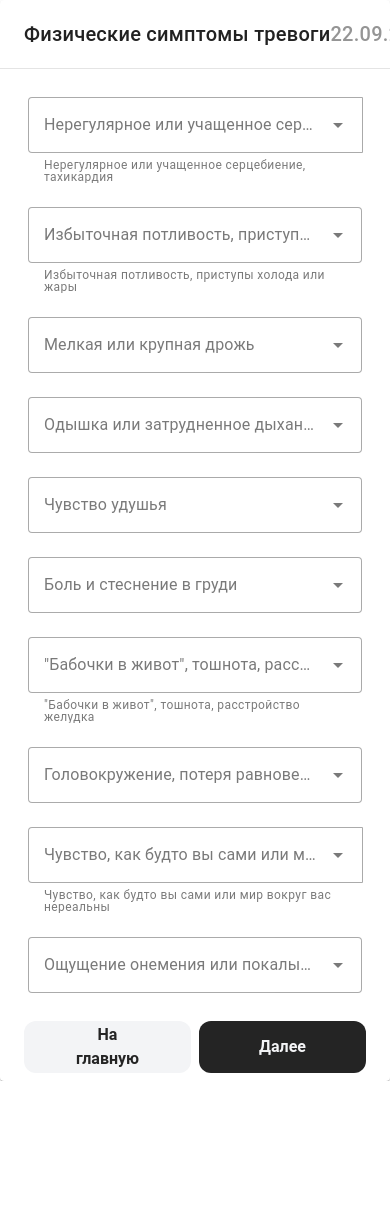
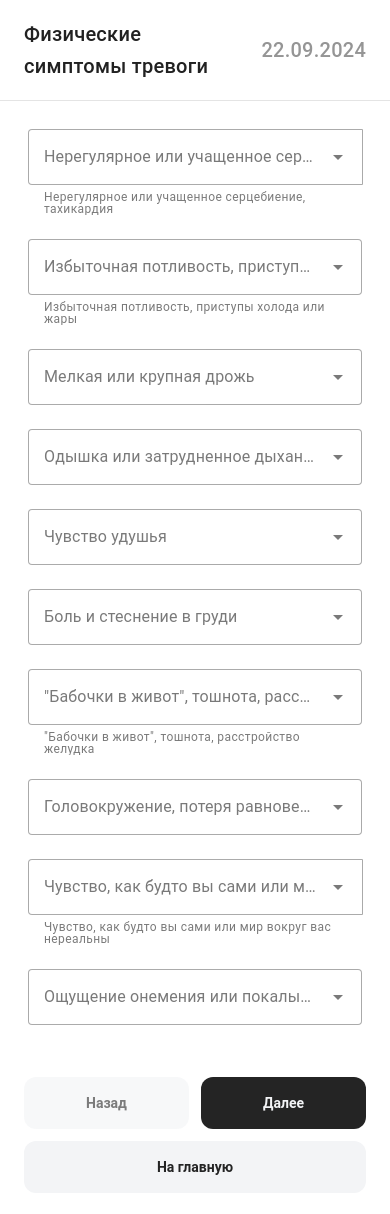
Before and after one commit to viirtualp1/LifeState, a Nuxt app: page /test in a window 390 px wide. Shown: the top 1214 px of the page. Before the commit the page ends 1081 px from the top, so only its background shows below. Built offline with nearby package versions, Linux system fonts and the light colour scheme.

Commit message:
styles fixes (+mobile)

```diff
--- a/assets/scss/_variables.scss
+++ b/assets/scss/_variables.scss
@@ -3,6 +3,7 @@ $color-dark: #242424;
 $color-white: #fff;
 $color-gray: #495057;
 $color-secondary: #f3f4f6;
+$color-success: #299f29;
 
 // breakpoints
 $media-xs: 360px;
@@ -11,3 +12,6 @@ $media-md: 992px;
 $media-lg: 1200px;
 $media-xl: 1600px;
 $media-xxl: 2000px;
+
+// indents
+$content-indent: 24px;
--- a/assets/scss/main.scss
+++ b/assets/scss/main.scss
@@ -9,7 +9,7 @@ body {
 }
 
 .content {
-  margin-top: 24px;
+  margin-block: $content-indent;
 }
 
 .container {
--- a/domains/pages/TestPage/TestPage.scss
+++ b/domains/pages/TestPage/TestPage.scss
@@ -1,5 +1,29 @@
+@import 'assets/scss/main';
+
 .test-page {
   &__button {
-    width: 50%;
+    flex-grow: 1;
+
+    &:nth-child(3) {
+      width: 100%;
+    }
+  }
+
+  &__actions {
+    display: flex;
+    flex-wrap: wrap;
+    gap: 12px;
+    margin: $content-indent;
+
+    @include media-sm-up {
+      position: fixed;
+      bottom: 12px;
+      left: 50%;
+      transform: translateX(-50%);
+      padding: 12px;
+      border-radius: 14px;
+      background: $color-white;
+      margin: 0;
+    }
   }
 }
--- a/domains/pages/TestPage/TestPage.vue
+++ b/domains/pages/TestPage/TestPage.vue
@@ -1,25 +1,33 @@
 <template>
   <div class="test-page">
-    <test-card :states="testToShow.states" :date="date" @set:score="setScore">
-      <template #title>{{ testToShow.title }}</template>
+    <test-card
+      :title="testToShow.title"
+      :states="testToShow.states"
+      :date="date"
+      @set:score="setScore"
+    />
 
-      <template #actions>
+    <div class="test-page__actions">
       <ls-button
         class="test-page__button"
         theme="secondary"
-          @click="onPrevButtonClick"
+        :disabled="isFirstTest"
+        @click="prevTest"
       >
-          {{ prevButtonText }}
+        Назад
       </ls-button>
       <ls-button
         class="test-page__button"
-          theme="accent"
+        :theme="isLastTest ? 'success' : 'accent'"
         @click="onNextButtonClick"
       >
         {{ nextButtonText }}
       </ls-button>
-      </template>
-    </test-card>
+
+      <ls-button class="test-page__button" theme="secondary" to="/">
+        На главную
+      </ls-button>
+    </div>
   </div>
 </template>
 
@@ -33,7 +41,6 @@ import { LsButton } from '@/domains/ui'
 
 const data = useLocalStorage<TestStorageData[]>('tests', [])
 const route = useRoute()
-const router = useRouter()
 
 const currentTestIndex = ref(0)
 const currentTest = ref(tests[0])
@@ -54,23 +61,9 @@ const isLastTest = computed(() => {
   return currentTestIndex.value === tests.length - 1
 })
 
-const prevButtonText = computed(() => {
-  return isFirstTest.value ? 'На главную' : 'Назад'
-})
-
 const nextButtonText = computed(() => {
   return isLastTest.value ? 'Сохранить' : 'Далее'
 })
-
-function onPrevButtonClick() {
-  if (isFirstTest.value) {
-    router.push('/')
-
-    return
-  }
-
-  prevTest()
-}
 
 function onNextButtonClick() {
   if (isLastTest.value) {
@@ -98,7 +91,7 @@ function nextTest() {
   currentTestIndex.value++
 }
 
-function setScore(data: { index: number; score: ScoreType }) {
+function setScore(data: { index: number; score: ScoreType | null }) {
   currentTest.value.states[data.index].score = data.score
 }
 
--- a/domains/test/TestCard/TestCard.scss
+++ b/domains/test/TestCard/TestCard.scss
@@ -1,8 +1,17 @@
 @import 'assets/scss/main';
 
 .test-card {
-  &__title.v-card-title {
+  &__header.v-card-title {
     align-items: center;
+  }
+
+  &__title {
+    max-width: 280px;
+    text-wrap: balance;
+
+    @include media-sm-up {
+      max-width: none;
+    }
   }
 
   &__date {
@@ -23,6 +32,7 @@
   }
 
   &__actions.v-card-actions {
+    flex-wrap: wrap;
     padding-top: 0;
     padding-inline: 24px;
   }
--- a/domains/test/TestCard/TestCard.vue
+++ b/domains/test/TestCard/TestCard.vue
@@ -1,7 +1,9 @@
 <template>
-  <v-card class="test-card">
-    <v-card-title class="test-card__title">
-      <slot name="title" />
+  <v-card class="test-card" :elevation="0">
+    <v-card-title class="test-card__header">
+      <div class="test-card__title">
+        {{ title }}
+      </div>
 
       <div class="test-card__date">
         {{ formattedDate }}
@@ -31,7 +33,7 @@
       </v-col>
     </v-card-text>
 
-    <v-card-actions class="test-card__actions">
+    <v-card-actions v-if="$slots.actions" class="test-card__actions">
       <slot name="actions" />
     </v-card-actions>
   </v-card>
@@ -42,6 +44,7 @@ import { format } from 'date-fns'
 import { type StateEntity, ScoreType } from '@/types/state'
 
 const props = defineProps<{
+  title: string
   states: StateEntity[]
   date: string | Date
 }>()
--- a/domains/ui/LsButton/LsButton.scss
+++ b/domains/ui/LsButton/LsButton.scss
@@ -4,21 +4,31 @@
 .ls-button {
   border: 0;
   background: none;
-  padding: 0 48px;
+  padding: 0 24px;
   height: 52px;
   border-radius: 12px;
   appearance: none;
   outline: none;
-  font-size: 16px;
+  font-size: 14px;
   font-weight: 600;
   cursor: pointer;
   transition: background-color 0.4s ease;
+
+  @include media-sm-up {
+    padding: 0 48px;
+    font-size: 16px;
+  }
 
   &:is(a) {
     display: flex;
     align-items: center;
     justify-content: center;
     flex-direction: column;
+  }
+
+  &:disabled {
+    cursor: not-allowed;
+    opacity: 0.6;
   }
 
   &.is-accent {
@@ -47,6 +57,15 @@
     }
   }
 
+  &.is-success {
+    background-color: $color-success;
+    color: $color-white;
+
+    &:hover {
+      background-color: color.scale($color-success, $lightness: 20%);
+    }
+  }
+
   &__append {
     display: block;
     width: 100%;
--- a/domains/ui/LsButton/LsButton.vue
+++ b/domains/ui/LsButton/LsButton.vue
@@ -1,5 +1,11 @@
 <template>
-  <component :is="component" class="ls-button" :class="buttonClasses" :to="to">
+  <component
+    :is="component"
+    class="ls-button"
+    :class="buttonClasses"
+    :to="to"
+    :disabled="disabled"
+  >
     <div class="ls-button__body">
       <slot />
     </div>
@@ -12,8 +18,9 @@
 
 <script setup lang="ts">
 const props = defineProps<{
-  theme: 'accent' | 'secondary'
+  theme: 'accent' | 'secondary' | 'success'
   to?: string
+  disabled?: boolean
 }>()
 
 const component = computed(() => {
```
Lines whose indentation alone changed are shown as unchanged.
